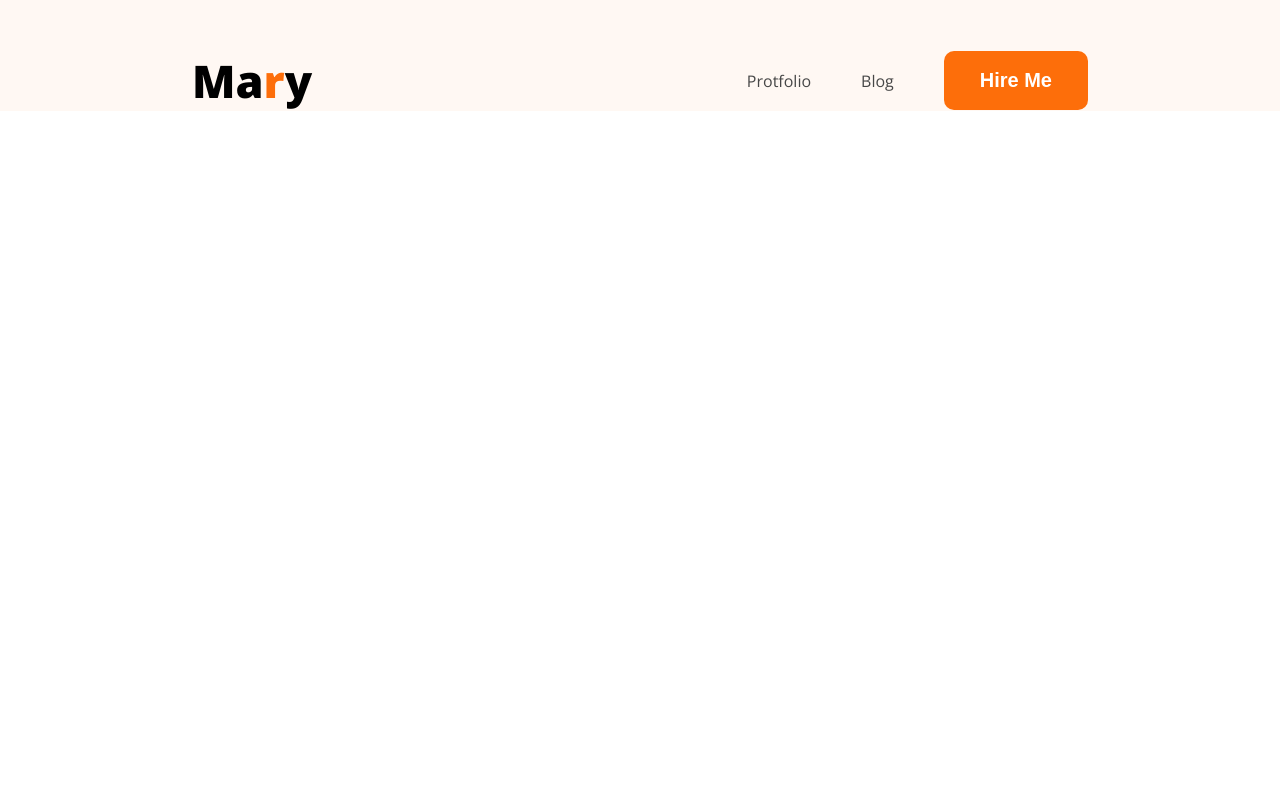
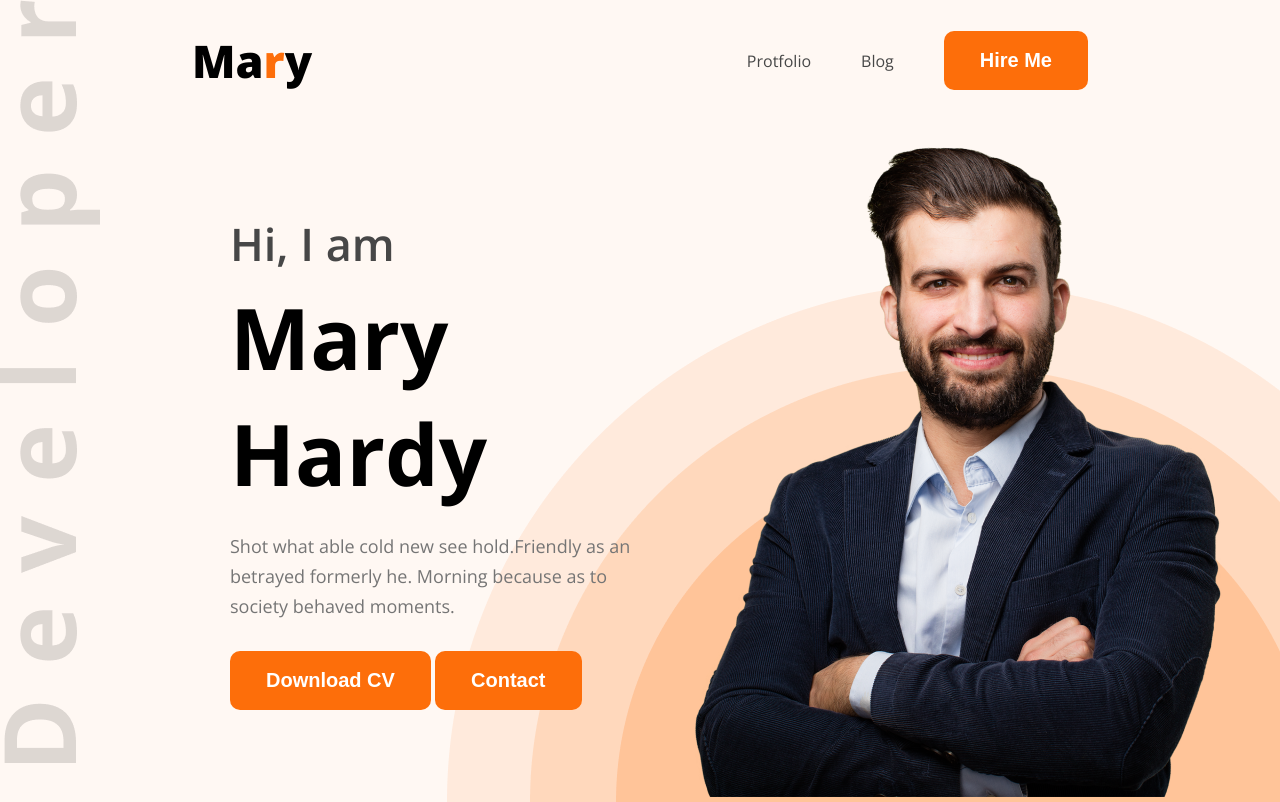
Before and after one commit to marufsid/hero-portfolio, a plain HTML site: page index.html in a window 1280 px wide. Drawn offline with nearby package versions, Linux system fonts and the light colour scheme.

Commit message:
header design done

```diff
--- a/index.html
+++ b/index.html
@@ -24,6 +24,20 @@
           <li><button class="btn">Hire Me</button></li>
         </ul>
       </nav>
+      <section id="banner">
+        <div class="banner-content">
+            <h2 class="">Hi, I  am</h2>
+            <h1>Mary Hardy</h1>
+            <p>Shot what able cold new see hold.Friendly as an betrayed formerly he. Morning because as to society behaved moments.</p>
+            <div>
+                <button class="btn">Download CV</button>
+                <button class="btn">Contact</button>
+            </div>
+        </div>
+        <div class="banner-image">
+            <img src="./images/hardy.png" alt="">
+        </div>
+      </section>
     </header>
   </body>
 </html>
--- a/styles/portfolio.css
+++ b/styles/portfolio.css
@@ -10,8 +10,10 @@
 }
 
 header{
-    background-color: #FFF8F3;
-    padding-top: 50px;
+    background: url(../images/developer.png), url(../images/header_bg.png), #FFF8F3;
+    background-position: top left, bottom right;
+    background-repeat: no-repeat;
+    padding-top: 30px;
 }
 
 nav{
@@ -41,6 +43,7 @@ h2{
     font-weight: bold;
     border: none;
     border-radius: 10px;
+    cursor: pointer;
 }
 
 .menu {
@@ -54,3 +57,39 @@ h2{
     color: #474747;
     text-decoration: none;
 }
+#banner{
+    /* border: 1px solid black; */
+    margin: 30px 50px 0 230px;
+    display: flex;
+    justify-content: space-between;
+    align-items: center;
+}
+
+.banner-content{
+    max-width: 585px;
+}
+
+.banner-content h2{
+    font-size: 45px;
+    font-weight: 600;
+    color: #474747;
+    margin-bottom: 5px;
+}
+
+.banner-content h1{
+    font-size: 85px;
+    font-weight: bold;
+    margin-bottom: 20px;
+}
+
+.banner-content p {
+    font-size: 18px;
+    color: #757575;
+    line-height: 30px;
+    margin-bottom: 30px;
+}
+
+.banner-image {
+    max-width: 585px;
+    vertical-align: middle;
+}
```
